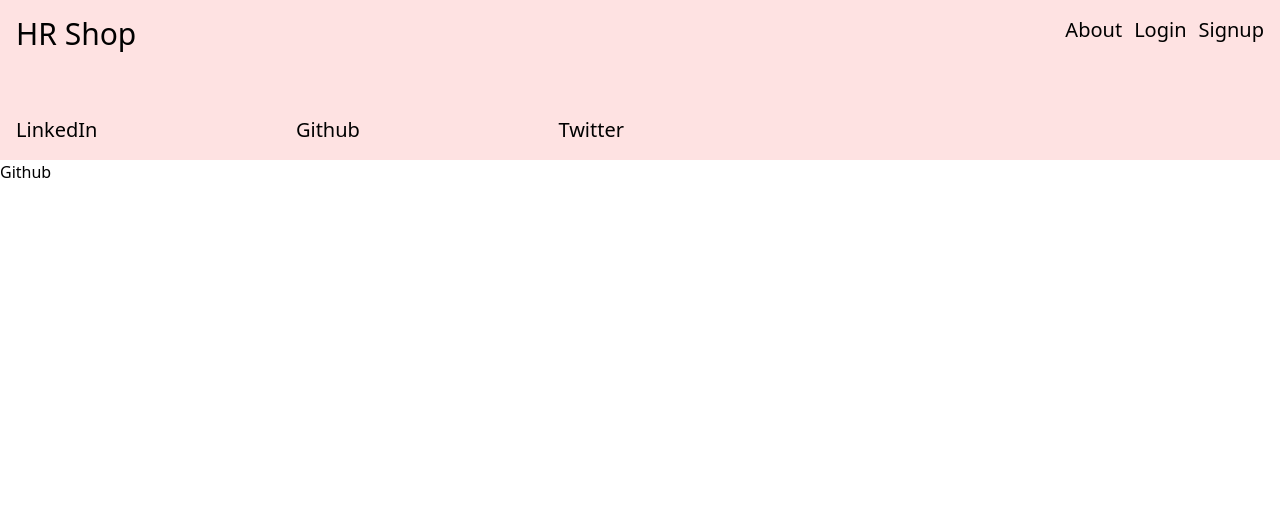
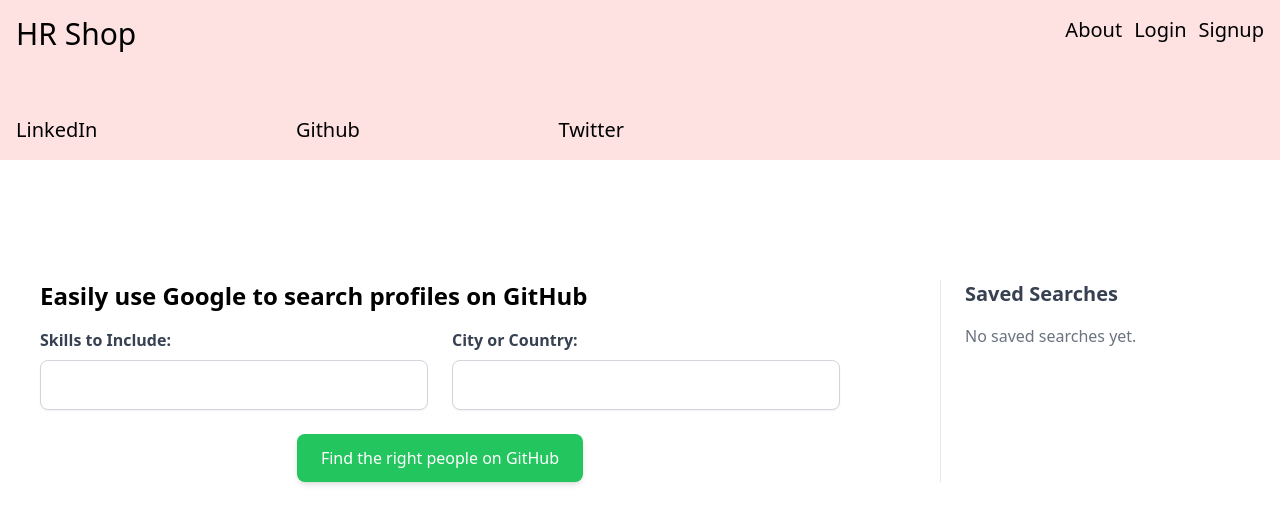
Before and after one commit to Ajay-33/HR-Client, a React (Create React App) app: page /github in a window 1280 px wide. Shown: the top 524 px of the page. Built offline with nearby package versions, Linux system fonts and the light colour scheme.

Commit message:
'modal-box'

```diff
--- a/src/App.js
+++ b/src/App.js
@@ -8,10 +8,10 @@ import Github from "./components/Github";
 // Testinggggggggggggg
 function App() {
   return (
-    <div>
+    <div className="">
     <Router>
       <Navbar />
-      <Routes>
+      <Routes >
         <Route exact path="/" element={<LinkedIn />} />
         <Route exact path="/twitter" element={<Twitter />} />
         <Route exact path="/github" element={<Github/>}/>
--- a/src/components/Github.js
+++ b/src/components/Github.js
@@ -1,9 +1,132 @@
-import React from 'react'
+import React, { useState } from "react";
+import SearchModal from "./SearchModal"; // import the modal component
 
-function Github() {
+const GitHub = () => {
+  const [skills, setSkills] = useState("");
+  const [location, setLocation] = useState("");
+  const [savedSearches, setSavedSearches] = useState(() => {
+    const searches = localStorage.getItem("savedGitHubSearches");
+    return searches ? JSON.parse(searches) : [];
+  });
+
+  const [isModalOpen, setIsModalOpen] = useState(false);
+  const [generatedQuery, setGeneratedQuery] = useState("");
+
+  const generateLink = () => {
+    const baseURL = "https://www.google.com/search?q=site:github.com";
+    const query = [
+      skills ? `${skills}` : "",
+      location ? `location:"${location}"` : "",
+    ]
+      .filter(Boolean)
+      .join(" ");
+
+    return `${baseURL} ${encodeURIComponent(query)}`;
+  };
+
+  const handleSearchClick = () => {
+    const query = generateLink();
+    setGeneratedQuery(query);
+    setIsModalOpen(true); // open the modal
+  };
+
+  const handleSaveSearch = () => {
+    const link = generatedQuery;
+    if (link && !savedSearches.some(search => search.link === link)) {
+      const updatedSearches = [...savedSearches, { skills, location, link }];
+      setSavedSearches(updatedSearches);
+      localStorage.setItem("savedGitHubSearches", JSON.stringify(updatedSearches));
+      setIsModalOpen(false); // close the modal
+    }
+  };
+
+  const handleCopyLink = () => {
+    navigator.clipboard.writeText(generatedQuery);
+  };
+
+  const handleGoToGoogle = () => {
+    window.open(generatedQuery, "_blank");
+    setIsModalOpen(false); // close the modal
+  };
+
   return (
-    <div>Github</div>
-  )
-}
+    <div className="p-10 my-20 max-w-8xl mx-auto bg-white rounded-xl flex justify-between">
+      {/* Left side form */}
+      <div className="w-2/3">
+        <h1 className="text-2xl font-bold mb-4">Easily use Google to search profiles on GitHub</h1>
+        <form className="grid grid-cols-2 gap-6">
+          <div className="flex flex-col">
+            <label className="font-semibold text-gray-700 mb-2">Skills to Include:</label>
+            <input
+              type="text"
+              value={skills}
+              onChange={(e) => setSkills(e.target.value)}
+              className="p-3 border border-gray-300 rounded-lg shadow-sm focus:outline-none focus:ring-2 focus:ring-blue-500"
+            />
+          </div>
+          <div className="flex flex-col">
+            <label className="font-semibold text-gray-700 mb-2">City or Country:</label>
+            <input
+              type="text"
+              value={location}
+              onChange={(e) => setLocation(e.target.value)}
+              className="p-3 border border-gray-300 rounded-lg shadow-sm focus:outline-none focus:ring-2 focus:ring-blue-500"
+            />
+          </div>
+        </form>
+        <div className="flex justify-center mt-6">
+          <button
+            type="button"
+            onClick={handleSearchClick} // open the modal instead of saving directly
+            className="bg-green-500 text-white py-3 px-6 rounded-lg shadow-md hover:bg-green-600 focus:outline-none focus:ring-2 focus:ring-green-500 focus:ring-opacity-50"
+          >
+            Find the right people on GitHub
+          </button>
+        </div>
+      </div>
 
-export default Github
+      {/* Right side saved searches */}
+      <div className="w-1/4 pl-6 border-l border-gray-200">
+        <h2 className="text-xl font-semibold text-gray-700 mb-4">Saved Searches</h2>
+        <div className="space-y-4">
+          {savedSearches.length > 0 ? (
+            savedSearches.map((search, index) => (
+              <div
+                key={index}
+                className="flex items-center space-x-4 bg-gray-100 p-4 rounded-lg shadow-sm"
+              >
+                <span className="text-blue-500 truncate">
+                  {search.skills} in {search.location}
+                </span>
+                <button
+                  onClick={() => handleCopyLink(search.link)}
+                  className="bg-gray-200 p-2 rounded-lg text-gray-700 hover:bg-gray-300 focus:outline-none focus:ring-2 focus:ring-gray-500"
+                >
+                  Copy
+                </button>
+                <button
+                  onClick={() => handleGoToGoogle(search.link)}
+                  className="bg-green-500 p-2 rounded-lg text-white hover:bg-green-600 focus:outline-none focus:ring-2 focus:ring-green-500"
+                >
+                  Open
+                </button>
+              </div>
+            ))
+          ) : (
+            <p className="text-gray-500">No saved searches yet.</p>
+          )}
+        </div>
+      </div>
+      <SearchModal
+        isOpen={isModalOpen}
+        onClose={() => setIsModalOpen(false)}
+        query={generatedQuery}
+        onCopy={handleCopyLink}
+        onSave={handleSaveSearch}
+        onOpen={handleGoToGoogle}
+      />
+    </div>
+  );
+};
+
+export default GitHub;
--- a/src/components/LinkedIn.js
+++ b/src/components/LinkedIn.js
@@ -1,4 +1,5 @@
 import React, { useState } from "react";
+import SearchModal from "./SearchModal"; // Import the modal component
 
 const LinkedIn = () => {
   const [jobTitle, setJobTitle] = useState("");
@@ -10,6 +11,9 @@ const LinkedIn = () => {
     const searches = localStorage.getItem("savedSearches");
     return searches ? JSON.parse(searches) : [];
   });
+
+  const [isModalOpen, setIsModalOpen] = useState(false);
+  const [generatedQuery, setGeneratedQuery] = useState("");
 
   const generateLink = () => {
     const baseURL = "https://www.google.com/search?q=site:linkedin.com";
@@ -26,25 +30,32 @@ const LinkedIn = () => {
     return `${baseURL} ${encodeURIComponent(query)}`;
   };
 
+  const handleSearchClick = () => {
+    const query = generateLink();
+    setGeneratedQuery(query);
+    setIsModalOpen(true); // open the modal
+  };
+
   const handleSaveSearch = () => {
-    const link = generateLink();
+    const link = generatedQuery;
     if (link && !savedSearches.some(search => search.link === link)) {
       const updatedSearches = [...savedSearches, { jobTitle, link }];
       setSavedSearches(updatedSearches);
       localStorage.setItem("savedSearches", JSON.stringify(updatedSearches));
+      setIsModalOpen(false); // close the modal
     }
   };
 
-  const handleCopyLink = (link) => {
-    navigator.clipboard.writeText(link);
+  const handleCopyLink = () => {
+    navigator.clipboard.writeText(generatedQuery);
   };
 
-  const handleGoToGoogle = (link) => {
-    window.open(link, "_blank");
+  const handleGoToGoogle = () => {
+    window.open(generatedQuery, "_blank");
+    setIsModalOpen(false); // close the modal
   };
 
   return (
-
     <div className="p-6 max-w-6xl mx-auto bg-white rounded-xl shadow-lg flex justify-between">
       {/* Left side form */}
       <div className="w-2/3">
@@ -108,7 +119,7 @@ const LinkedIn = () => {
         <div className="flex justify-center mt-6">
           <button
             type="button"
-            onClick={handleSaveSearch}
+            onClick={handleSearchClick} // open the modal instead of saving directly
             className="bg-green-500 text-white py-3 px-6 rounded-lg shadow-md hover:bg-green-600 focus:outline-none focus:ring-2 focus:ring-green-500 focus:ring-opacity-50"
           >
             Find the right people on LinkedIn
@@ -146,6 +157,14 @@ const LinkedIn = () => {
           )}
         </div>
       </div>
+      <SearchModal
+        isOpen={isModalOpen}
+        onClose={() => setIsModalOpen(false)}
+        query={generatedQuery}
+        onCopy={handleCopyLink}
+        onSave={handleSaveSearch}
+        onOpen={handleGoToGoogle}
+      />
     </div>
   );
 };
--- /dev/null
+++ b/src/components/SearchModal.js
@@ -0,0 +1,50 @@
+import React from "react";
+
+const SearchModal = ({ isOpen, onClose, query, onCopy, onSave, onOpen }) => {
+  if (!isOpen) return null;
+
+  return (
+    <div className="fixed inset-0 flex items-center justify-center bg-black bg-opacity-50">
+      <div className="bg-white rounded-lg p-8 w-1/2">
+        <h2 className="text-xl font-semibold mb-4">Your Search Query</h2>
+        <p className="mb-4">
+          Copy, save or open the search string in Google and find the right candidates.
+        </p>
+        <input
+          type="text"
+          value={query}
+          readOnly
+          className="w-full p-3 border border-gray-300 rounded-lg mb-4"
+        />
+        <div className="flex justify-end space-x-4">
+          <button
+            onClick={onCopy}
+            className="bg-gray-200 p-2 rounded-lg text-gray-700 hover:bg-gray-300"
+          >
+            Copy URL
+          </button>
+          <button
+            onClick={onSave}
+            className="bg-orange-500 text-white p-2 rounded-lg hover:bg-orange-600"
+          >
+            Save Search
+          </button>
+          <button
+            onClick={onOpen}
+            className="bg-green-500 text-white p-2 rounded-lg hover:bg-green-600"
+          >
+            Open in Google
+          </button>
+        </div>
+        <button
+          onClick={onClose}
+          className="absolute top-0 right-0 m-4 text-gray-700 hover:text-gray-900"
+        >
+          &times;
+        </button>
+      </div>
+    </div>
+  );
+};
+
+export default SearchModal;
```
